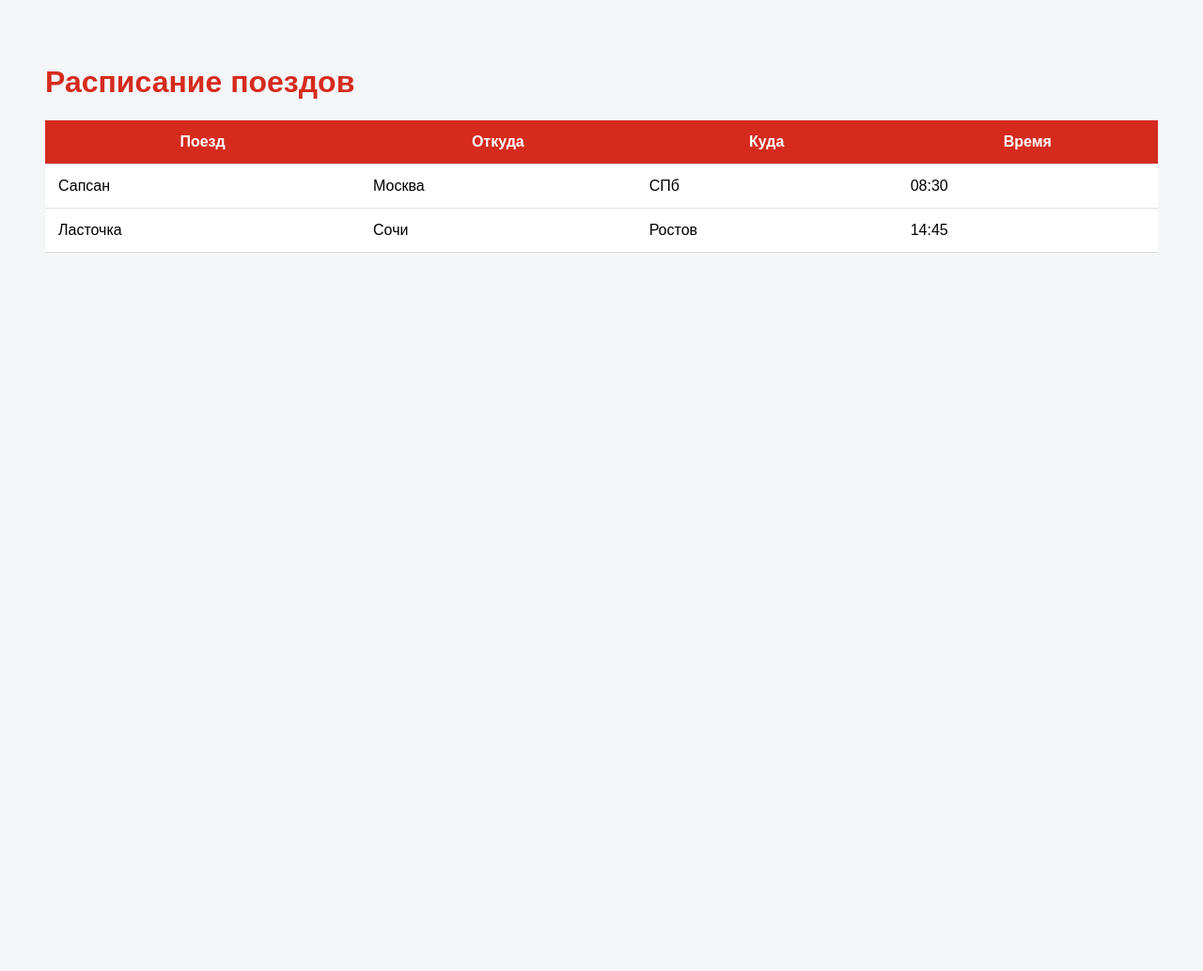
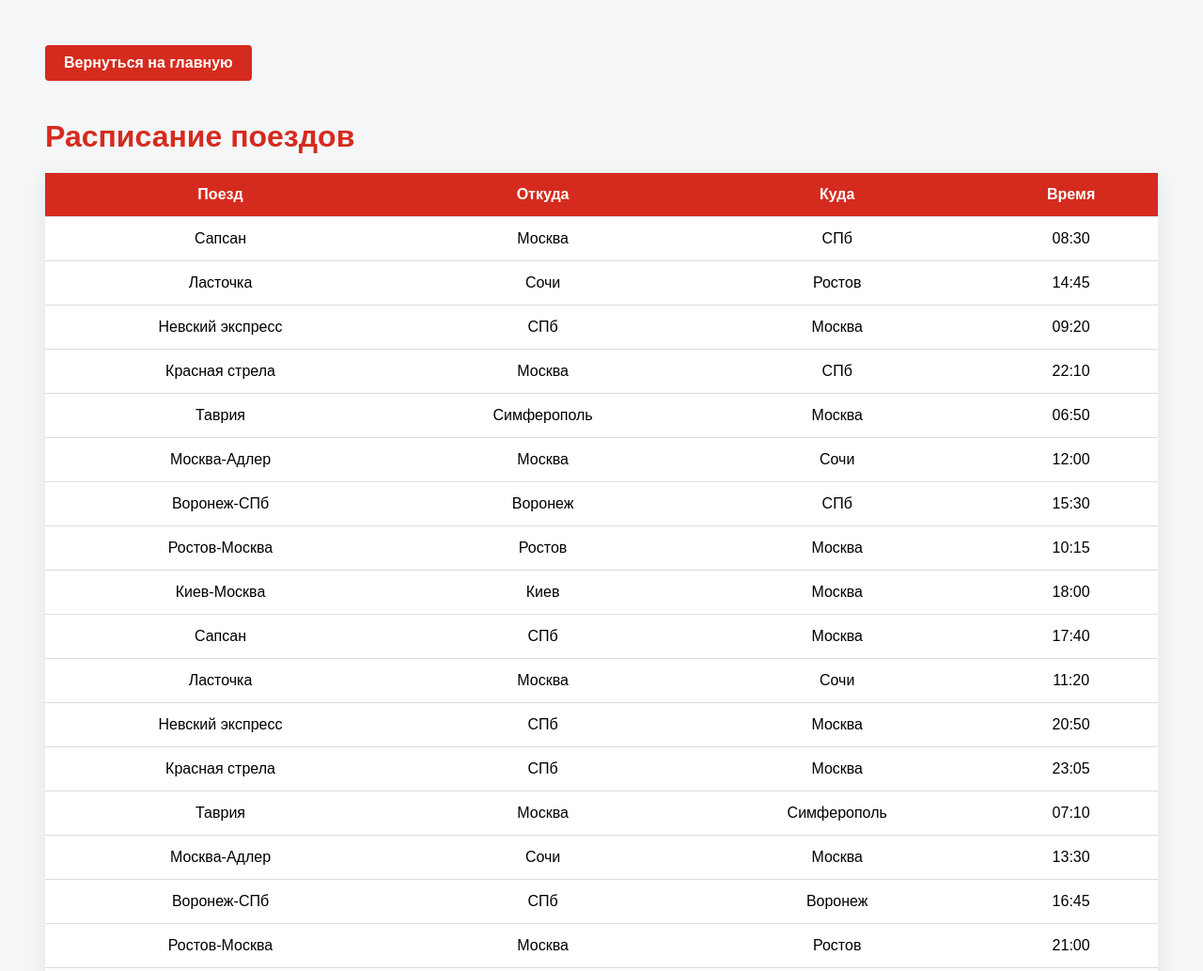
Before and after one commit to sladkomedovyaroslav/projectfin, a plain HTML site: page schedule.html in a window 1280 px wide. Shown: the top 1033 px of the page at 94% size. Before the commit the page ends 800 px from the top, so only its background shows below. Drawn offline with Linux system fonts and the light colour scheme.

Commit message:
Update schedule.html

```diff
--- a/schedule.html
+++ b/schedule.html
@@ -1,18 +1,88 @@
 <!DOCTYPE html>
-<html lang="ru"><head><meta charset="UTF-8"><title>Расписание</title>
+<html lang="ru">
+<head>
+<meta charset="UTF-8">
+<meta name="viewport" content="width=device-width, initial-scale=1.0">
+<title>Расписание поездов</title>
 <style>
-body{font-family:Arial;background:#f4f6f8;padding:40px}
-table{width:100%;border-collapse:collapse;background:#fff}
-thead{background:#d52b1e;color:#fff}
-th,td{padding:14px;border-bottom:1px solid #ddd}
-</style></head>
+body {
+  font-family: Arial, sans-serif;
+  background: #f4f6f8;
+  padding: 40px;
+}
+h1 {
+  color: #d52b1e;
+  margin-bottom: 20px;
+}
+table {
+  width: 100%;
+  border-collapse: collapse;
+  background: #fff;
+  box-shadow: 0 6px 20px rgba(0,0,0,0.08);
+}
+thead {
+  background: #d52b1e;
+  color: #fff;
+}
+th, td {
+  padding: 14px;
+  border-bottom: 1px solid #ddd;
+  text-align: center;
+}
+tr:hover {
+  background: #f1f1f1;
+}
+.btn-home {
+  display: inline-block;
+  margin-bottom: 20px;
+  padding: 10px 20px;
+  background: #d52b1e;
+  color: #fff;
+  text-decoration: none;
+  border-radius: 4px;
+  font-weight: bold;
+  cursor: pointer;
+}
+</style>
+</head>
 <body>
-<h1 style="color:#d52b1e">Расписание поездов</h1>
+
+<a href="index.html" class="btn-home">Вернуться на главную</a>
+
+<h1>Расписание поездов</h1>
+
 <table>
-<thead><tr><th>Поезд</th><th>Откуда</th><th>Куда</th><th>Время</th></tr></thead>
+<thead>
+<tr>
+  <th>Поезд</th>
+  <th>Откуда</th>
+  <th>Куда</th>
+  <th>Время</th>
+</tr>
+</thead>
 <tbody>
 <tr><td>Сапсан</td><td>Москва</td><td>СПб</td><td>08:30</td></tr>
 <tr><td>Ласточка</td><td>Сочи</td><td>Ростов</td><td>14:45</td></tr>
+<tr><td>Невский экспресс</td><td>СПб</td><td>Москва</td><td>09:20</td></tr>
+<tr><td>Красная стрела</td><td>Москва</td><td>СПб</td><td>22:10</td></tr>
+<tr><td>Таврия</td><td>Симферополь</td><td>Москва</td><td>06:50</td></tr>
+<tr><td>Москва-Адлер</td><td>Москва</td><td>Сочи</td><td>12:00</td></tr>
+<tr><td>Воронеж-СПб</td><td>Воронеж</td><td>СПб</td><td>15:30</td></tr>
+<tr><td>Ростов-Москва</td><td>Ростов</td><td>Москва</td><td>10:15</td></tr>
+<tr><td>Киев-Москва</td><td>Киев</td><td>Москва</td><td>18:00</td></tr>
+<tr><td>Сапсан</td><td>СПб</td><td>Москва</td><td>17:40</td></tr>
+<tr><td>Ласточка</td><td>Москва</td><td>Сочи</td><td>11:20</td></tr>
+<tr><td>Невский экспресс</td><td>СПб</td><td>Москва</td><td>20:50</td></tr>
+<tr><td>Красная стрела</td><td>СПб</td><td>Москва</td><td>23:05</td></tr>
+<tr><td>Таврия</td><td>Москва</td><td>Симферополь</td><td>07:10</td></tr>
+<tr><td>Москва-Адлер</td><td>Сочи</td><td>Москва</td><td>13:30</td></tr>
+<tr><td>Воронеж-СПб</td><td>СПб</td><td>Воронеж</td><td>16:45</td></tr>
+<tr><td>Ростов-Москва</td><td>Москва</td><td>Ростов</td><td>21:00</td></tr>
+<tr><td>Киев-Москва</td><td>Москва</td><td>Киев</td><td>19:15</td></tr>
+<tr><td>Сапсан</td><td>Москва</td><td>СПб</td><td>06:45</td></tr>
+<tr><td>Ласточка</td><td>Сочи</td><td>Москва</td><td>14:10</td></tr>
 </tbody>
 </table>
-</body></html>
+
+</body>
+</html>
```
